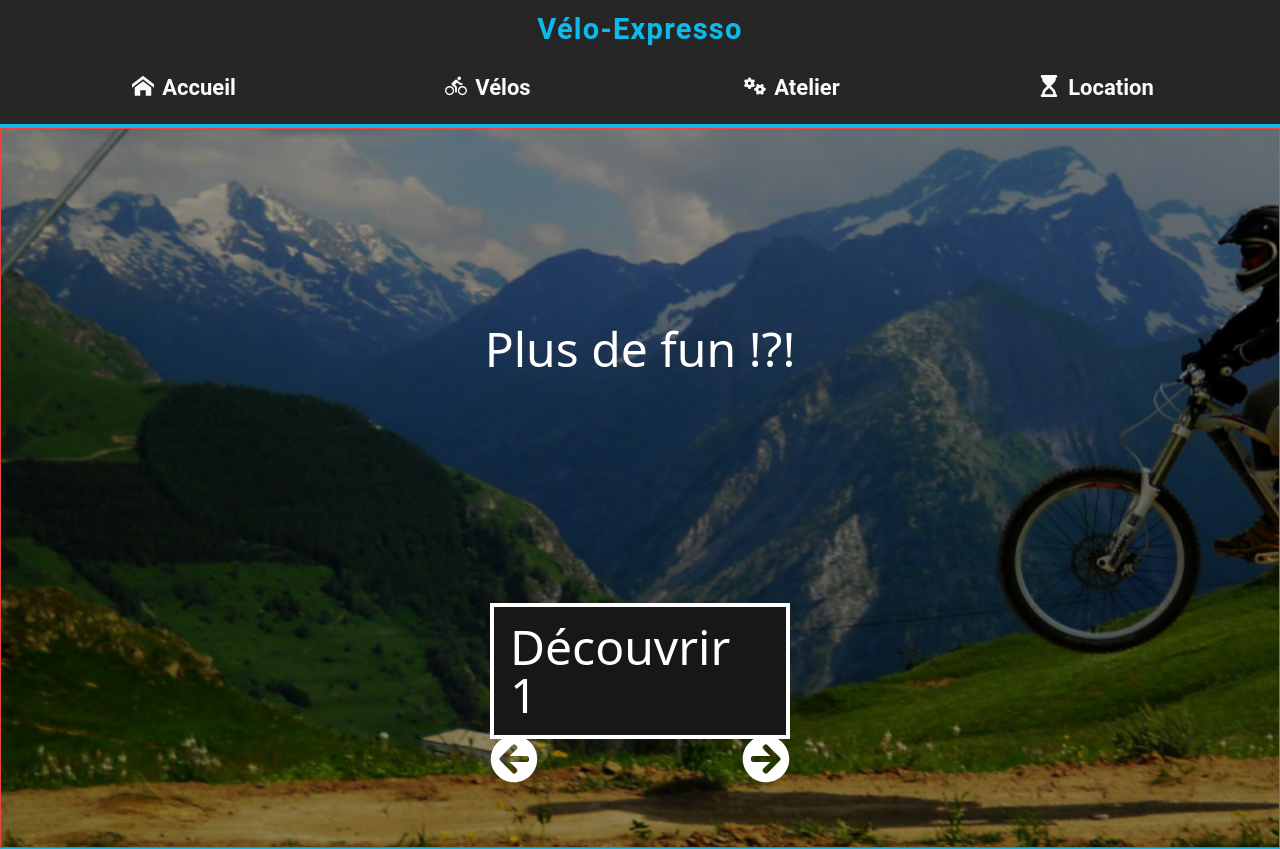
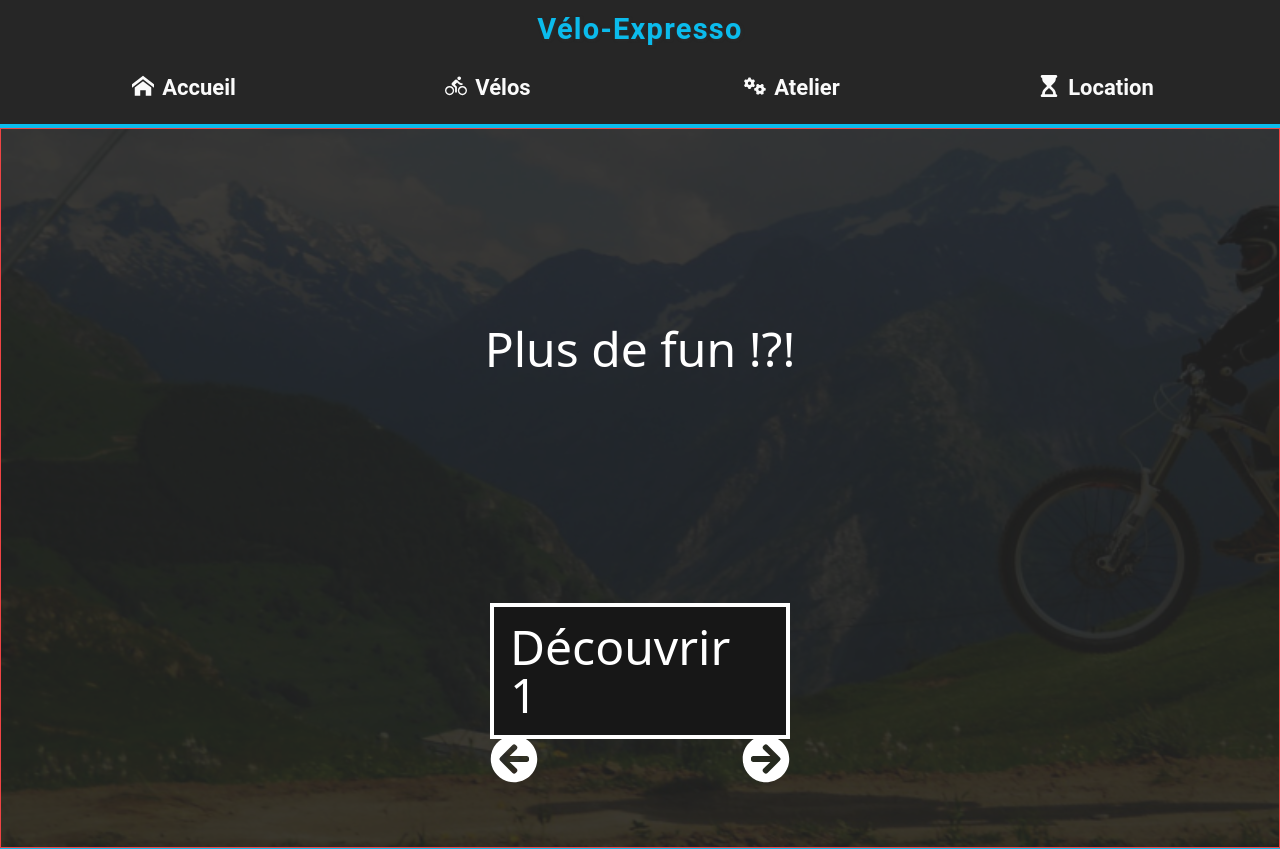
Before and after one commit to ChristopheC-83/velo-expresso-front, a Next.js app: page / in a window 1280 px wide. Shown: the top 849 px of the page. Built offline with nearby package versions, Linux system fonts and the light colour scheme.

Commit message:
overlay sur image pour écriture visible

```diff
--- a/components/home/Slider.jsx
+++ b/components/home/Slider.jsx
@@ -46,6 +46,7 @@ export default function Slider() {
       >
         <div className="flex flex-col justify-center w-full h-full border border-red-500">
           <div className="relative w-full h-full text-5xl text-white">
+            <div className={`absolute inset-0 ${sliders[sliderNumber].overlay && "bg-neutral-800/80"}`}></div>
             <div className="absolute p-4 translate-x-1/2 top-[25%] right-1/2">
               {sliders[sliderNumber].title}
             </div>
--- a/lib/slider.js
+++ b/lib/slider.js
@@ -16,6 +16,8 @@ alignY:"top",
 title:'Vélo Expresso',
 btnText:"Découvrir 0",
 btnLink:"/",
+//  si écriture illisible à cause de l'image, overlay
+overlay:false
 
 },
 {
@@ -27,6 +29,7 @@ alignY:"top",
 title:'Plus de fun !?!',
 btnText:"Découvrir 1",
 btnLink:"/new-bikes",
+overlay:true
 
 },
 {
@@ -38,6 +41,7 @@ alignY:"top",
 title:'Plus de fun !?!',
 btnText:"Découvrir 2",
 btnLink:"/new-bikes",
+overlay:false
 
 },
 
```
